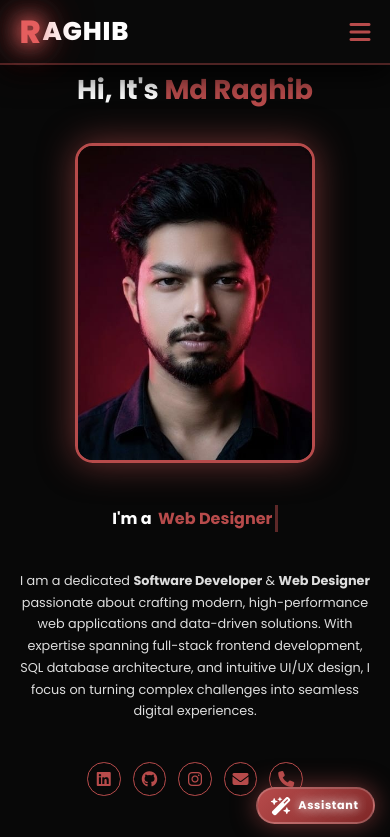
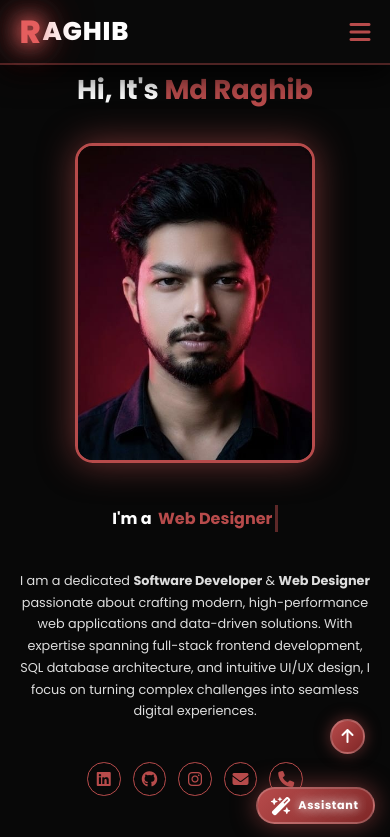
Before and after one commit to Raghib6289/protfolio, a website: page index.html in a window 390 px wide. Shown: the top 837 px of the page. Drawn offline with Linux system fonts and the light colour scheme.

Commit message:
fix: separate floating scroll-to-top button from AI Assistant widget to prevent overlapping on desktop and mobile

```diff
--- a/style.css
+++ b/style.css
@@ -1407,23 +1407,37 @@ span {
 }
 
 .footer-iconTop a {
+    position: fixed;
+    bottom: 105px;
+    right: 35px;
+    z-index: 999;
+    width: 4.8rem;
+    height: 4.8rem;
     display: inline-flex;
     justify-content: center;
     align-items: center;
-    padding: 1.2rem 1.5rem;
-    background: #b74b4b;
-    border-radius: 1rem;
-    transition: 0.3s ease;
+    background: linear-gradient(135deg, #b74b4b 0%, #802626 100%);
+    border: 2px solid rgba(255, 255, 255, 0.2);
+    border-radius: 50%;
+    box-shadow: 0 0 15px rgba(183, 75, 75, 0.5);
+    transition: 0.3s cubic-bezier(0.175, 0.885, 0.32, 1.275);
+    text-decoration: none;
 }
 
 .footer-iconTop a i {
     font-size: 2rem;
+    color: white;
+    transition: 0.3s ease;
+}
+
+.footer-iconTop a:hover {
+    box-shadow: 0 0 25px #b74b4b;
+    transform: translateY(-5px) scale(1.1);
+    background: #b74b4b;
+}
+
+.footer-iconTop a:hover i {
     color: black;
-}
-
-.footer-iconTop a:hover {
-    box-shadow: 0 0 20px #b74b4b;
-    transform: translateY(-4px);
 }
 
 /* Floating AI Assistant Widget Styles */
@@ -1792,6 +1806,18 @@ span {
         padding-left: 2rem;
     }
 
+    .footer-iconTop a {
+        bottom: 90px;
+        right: 25px;
+        width: 4.4rem;
+        height: 4.4rem;
+    }
+
+    .ai-assistant-wrapper {
+        bottom: 25px;
+        right: 20px;
+    }
+
     section {
         padding: 9rem 5% 4rem;
         min-height: auto;
```
